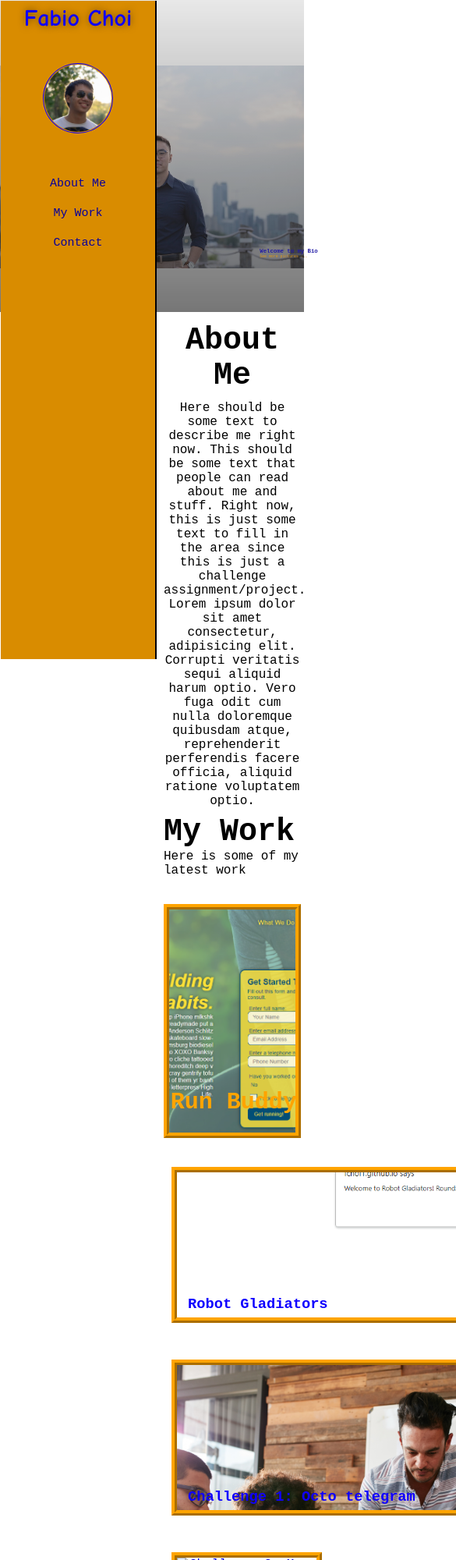
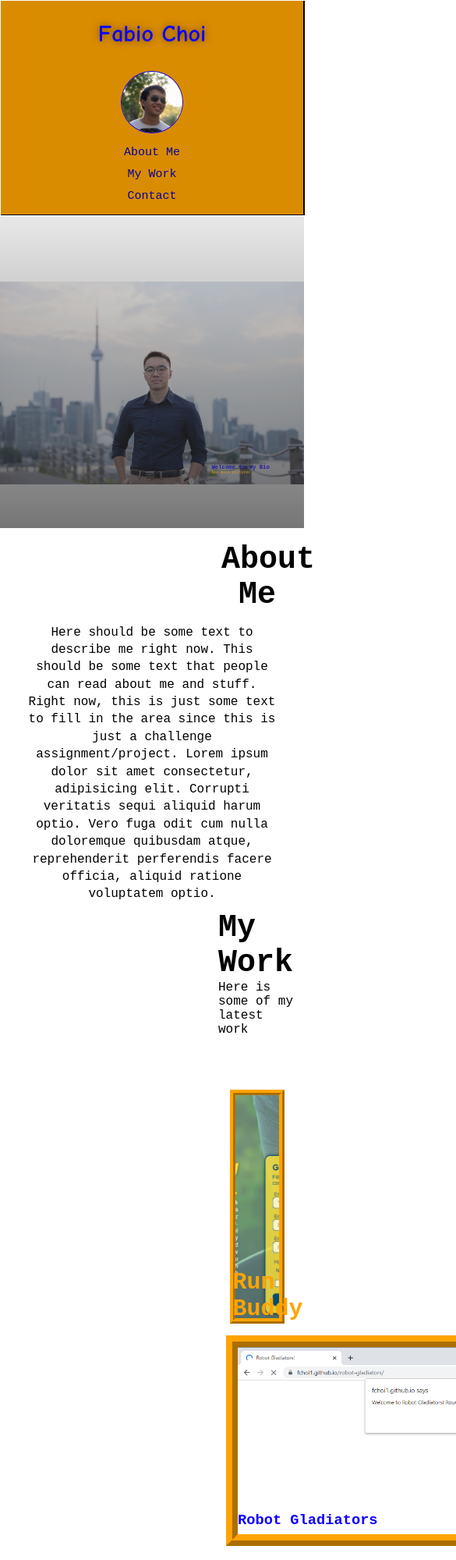
Before and after one commit to fchoi1/my-bio, a plain HTML site: page index.html in a window 390 px wide. Shown: the top 2000 px of the page at 78% size, 585 px wide, since content can reach past the window. Drawn offline with Linux system fonts and the light colour scheme.

Commit message:
Updated flex elements and more responsive css layouts

```diff
--- a/assets/css/styles.css
+++ b/assets/css/styles.css
@@ -6,6 +6,7 @@
     --font1: 'Courier New', Courier, monospace;
     --font2: 'Comic Sans MS', 'Comic Sans', 'cursive';
     --section-font-size: 40px;
+    --default-padding: 1% 10px 1% 280px;
 }
 
 *{
@@ -25,8 +26,6 @@ body{
 header{
     font-family: var(--font1); /* Font perference in order */
     position: fixed;
-    padding: 5px;
-    margin: 1px;
     z-index: 1;
     background-color: var(--color3);
     color: var(--color1);
@@ -39,7 +38,7 @@ header{
 
 header h1{
     font-family: var(--font2); /* Font perference in order */
-    margin-top: 20px;
+    padding: 20px 0px;
     font-size: 40px;
     display: block;
     color: var(--color1);
@@ -51,13 +50,13 @@ header h1{
 header h1 a{
     color: var(--color2);
     text-decoration: none;
+    margin: 10px 0px;
 }
 
 header img{
-    margin: 40px 0px;
+    margin: 30px 0px;
     border-radius: 50%;
     border: 1px solid var(--color2);
-    padding: 1px;
     height: 120px;
     width: auto;
     transition: 0.5s;
@@ -75,7 +74,7 @@ header .navigation ul{
 }
 
 header .navigation ul li{
-    margin-bottom: 20px;
+    margin-bottom: 10px;
 }
 
 header .navigation a{
@@ -93,7 +92,7 @@ header .navigation a{
 section{
     border-color: black;
     border-width: 2px;
-    padding: 1% 1% 1% 260px;
+    padding: 1% 10px 1% 260px;
 }
 
 /* Hero Section */
@@ -132,12 +131,20 @@ section{
 .intro h2{
     margin: 10px 0;
     font-size: var(--section-font-size);
+    padding: var(--default-padding);
+}
+
+.intro p{
+    line-height: 1.4;
+    padding: 1px 30px;
 }
 
 /* Work Section */
 .work{
     display: flex;
     flex-wrap: wrap;
+    justify-content: space-evenly;
+    padding: var(--default-padding);
 }
 
 .work-subtitle{
@@ -148,36 +155,47 @@ section{
     font-size: var(--section-font-size);
 }
 
+.project{
+    text-align: center;
+    position: relative;
+    height: 50%;
+    width: 45%;
+    min-width: 500px;
+
+}
 
 .project h3{
-    position: relative;
+    position: absolute;
     top: 80%;
     left: 5%;
-    width: max-content;
     color: var(--color2);
     margin: 0;
     padding: 0;
 }
 
-.project img{
-    margin: 10px;
+.project a{
+    text-decoration: none;
+}
+
+.project a img{
+    height: auto;
+    width: 100%;
     object-fit: cover;
-    object-position: 10% 60%;
+    object-position: left 30%;
     border: 4mm ridge var(--color4);
-    flex: 1 1 600px;
-}
+ }
 
 /* Larger img */
 
 .large-img{
-    width: 100%;
+    width: 70%;
 }
 
 .large-img img{
     width:  100%;
-    height: 700px;
+    height: auto;
     object-fit: cover;
-    object-position: top;
+    object-position: left 60%;
     border: 4mm ridge var(--color4);
 }
 
@@ -188,6 +206,26 @@ section{
     font-size: 30px;
     color: var(--color4);
 }
+
+.contact{
+    padding: var(--default-padding);
+    margin: 10px 0;
+}
+
+.contact h2{
+    font-size: var(--section-font-size);
+}
+
+.contact ul{
+    font-size: 20px;
+}
+
+.footer{
+    background-color: var(--color1);
+    color: white;
+    padding: 1% 10px 1% 260px;
+}
+
 
 @media screen and (max-width: 1100px) { /* max width for 1100, proprties will have theses */
     header{
@@ -203,7 +241,9 @@ section{
     }
 
     header img{
-        height: 90px;
+        margin: 30px 0px;
+        height: 80px;
+        width: auto;
     }
 
     section{
@@ -250,4 +290,38 @@ section{
 }
 
 @media screen and (max-width: 575px) { /* max width for 575px, proprties will have theses */
+    header{
+        position: sticky;
+        padding: 5px;
+        margin: 1px;
+        z-index: 1;
+        background-color: var(--color3);
+        color: var(--color1);
+        width: 100%; /* Width of side bar */
+        border-bottom: 1px solid black;
+    }
+
+    header .navigation{
+        padding: 0px;
+    }
+
+    header img{
+        margin: 10px 0px;
+        height: 80px;
+        width: auto;
+    }
+
+    section{
+        padding: 1%;
+    }
+
+    .project img{
+        margin: 10px;
+        height: 50px;
+        width:  50px;
+        object-fit: cover;
+        object-position: 10% 60%;
+        border: 2mm ridge var(--color4);
+    }
+
 }
--- a/index.html
+++ b/index.html
@@ -86,7 +86,7 @@
     </section>
 
     <!-- Footer Section -->
-    <footer>
+    <footer class="footer">
         <h2> Made By Fabio Choi</h2>
     </footer>
 
```
